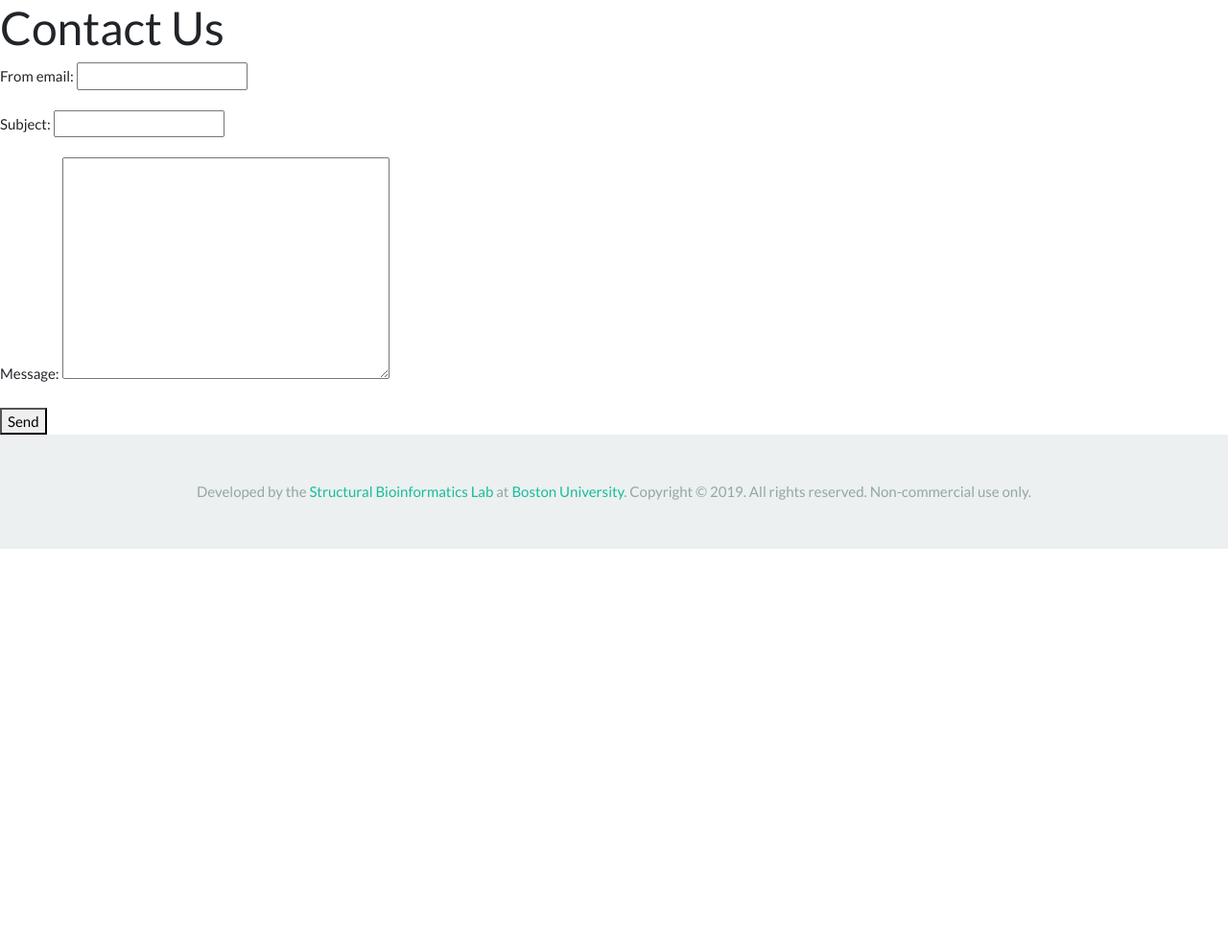
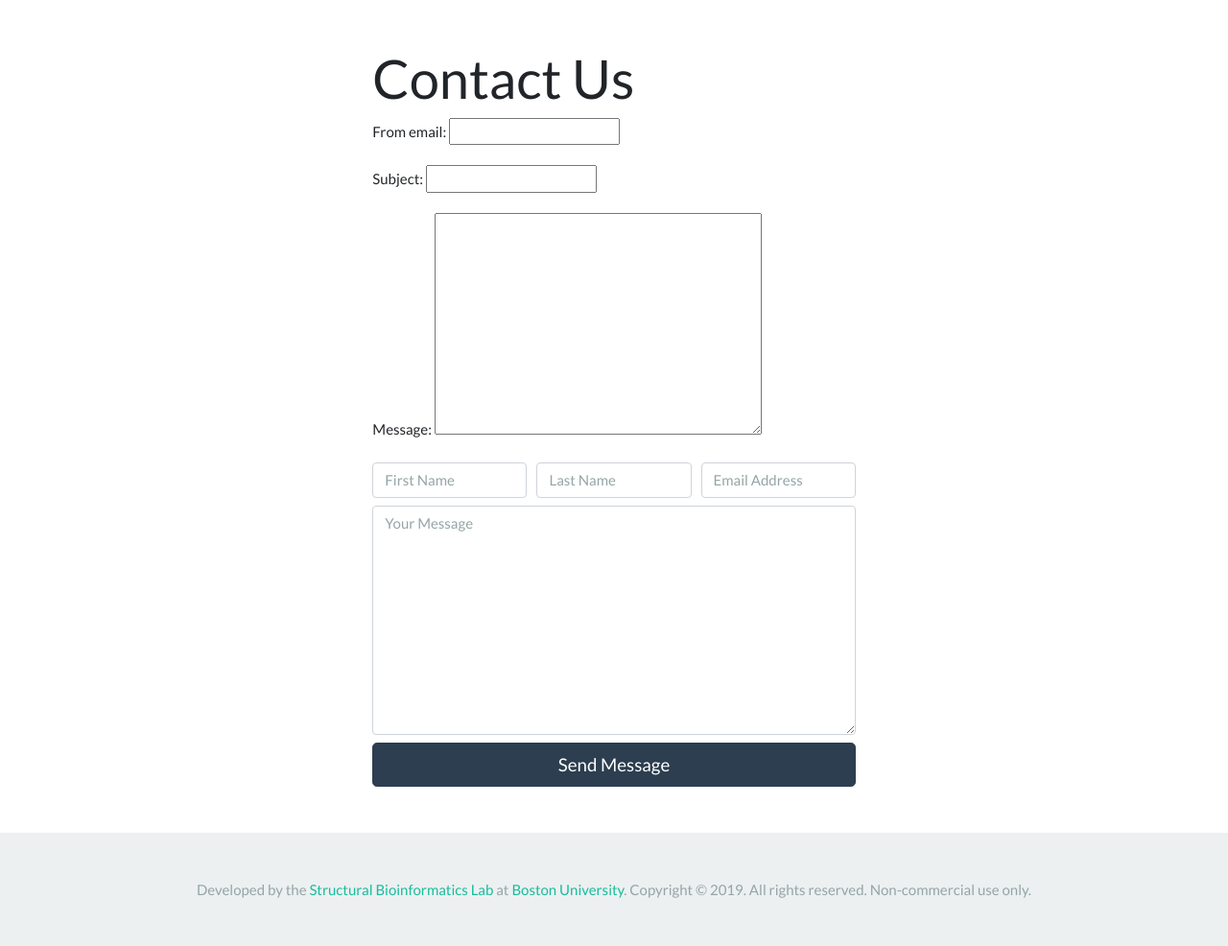
Before and after one commit to bspitzer-bu/Group_Project, a Django app: page /contact/ in a window 1280 px wide. Shown: the part 71-1057 px from the top of the page at 96% size. Before the commit the page ends 643 px from the top, so only its background shows below. Run offline with Django 3.2, Linux system fonts and the light colour scheme; some libraries are stand-ins or nearby versions.

Commit message:
rewrite email template

```diff
--- a/src/templates/email.html
+++ b/src/templates/email.html
@@ -1,13 +1,32 @@
 {% extends 'base.html' %}
 
 {% block content %}
-    <!-- templates/email.html -->
-    <h1>Contact Us</h1>
-    <form method="post">
+<div class="container-fluid">
+  <div class="row my-5 justify-content-center">
+    <div class="col-md-5">
+      <h1 class="display-4">Contact Us</h1>
+      <form method="post">
         {% csrf_token %}
         {{ form.as_p }}
-        <div class="form-actions">
-          <button type="submit">Send</button>
+        <div class="form-row my-2">
+          <div class="col">
+            <input type="text" class="form-control" placeholder="First Name">
+          </div>
+          <div class="col">
+            <input type="text" class="form-control" placeholder="Last Name">
+          </div>
+          <div class="col">
+            <input type="text" class="form-control" placeholder="Email Address">
+          </div>
         </div>
-    </form>
+        <div class="form-row my-2">
+          <div class="col">
+            <textarea class="form-control" placeholder="Your Message" rows="10"></textarea>
+          </div>
+        </div>
+        <button type="submit" class="btn btn-primary btn-lg btn-block">Send Message</button>
+      </form>
+    </div>
+  </div>
+</div>
 {% endblock %}
```
